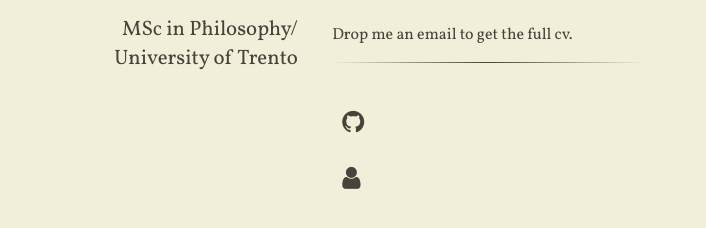
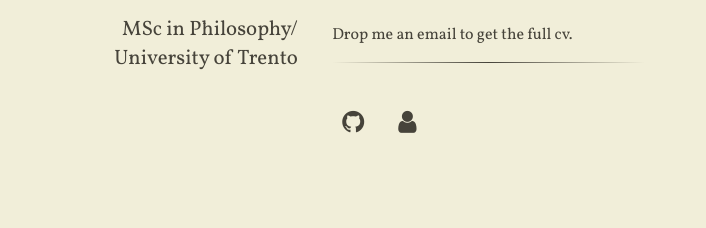
Before and after one commit to rs2/anbasile.github.io, a Jekyll site: the page built from index.html, in a window 1280 px wide. Shown: the part 300-528 px from the top of the page, without its empty margins (335-1041 px from the left). Built offline with Jekyll 4.4.1, drawn with Linux system fonts in a browser that asks for light colours; nearby versions of some CDN libraries.

Commit message:
Update content.html

```diff
--- a/_includes/content.html
+++ b/_includes/content.html
@@ -10,12 +10,12 @@
 <hr />
 
 <ul class="fa main-list" style="list-style-type:none">
-  <li class="main-list-item">
+  <li class="main-list-item" style="float:left">
     <a href="https://github.com/anbasile">
       <span class="fa fa-github fa-lg main-list-item-icon"></span>
       </a>
   </li>
-  <li class="main-list-item">
+  <li class="main-list-item" style="float:left">
     <a href="mailto:angelobasile@yandex.ru">
       <span class="fa fa-user fa-lg main-list-item-icon"></span>
       </a>
```
